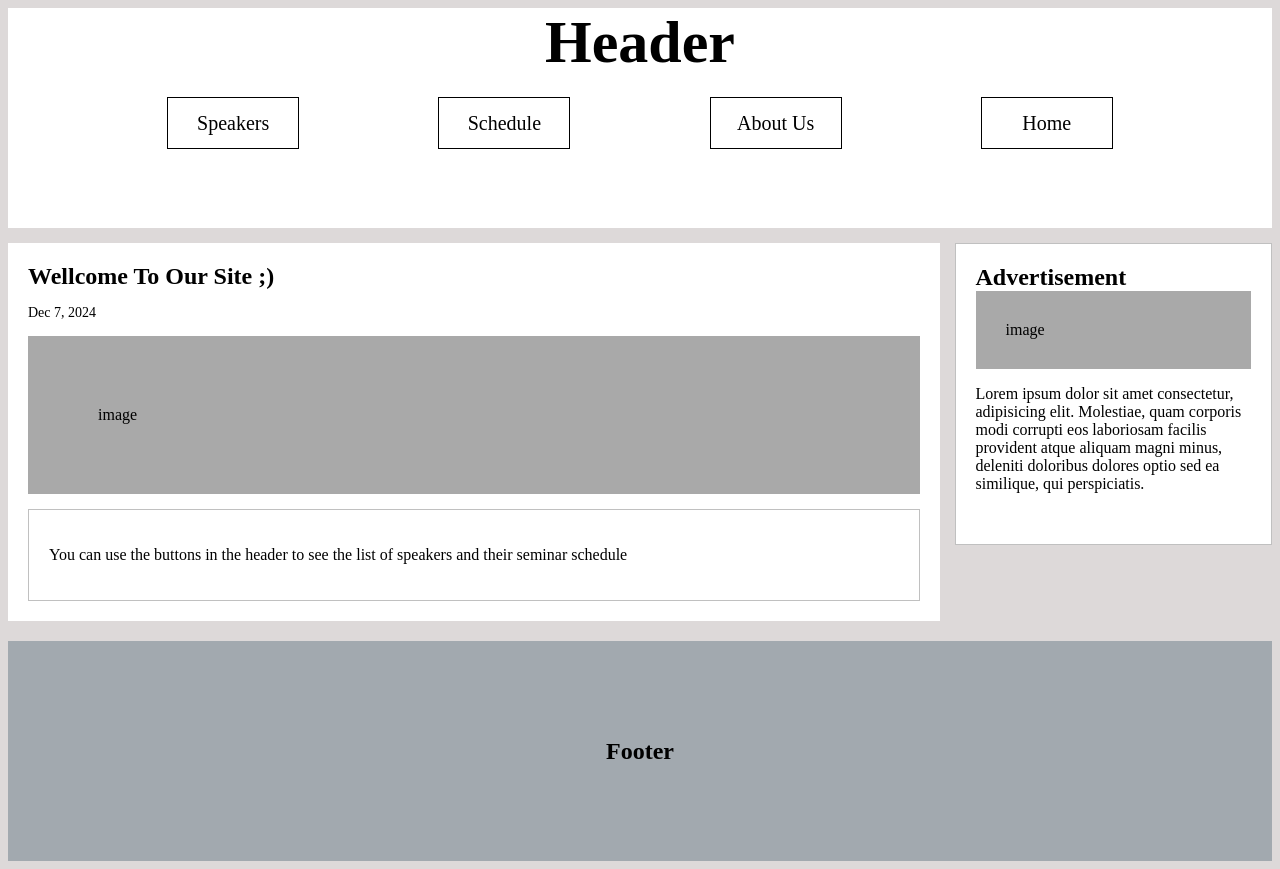
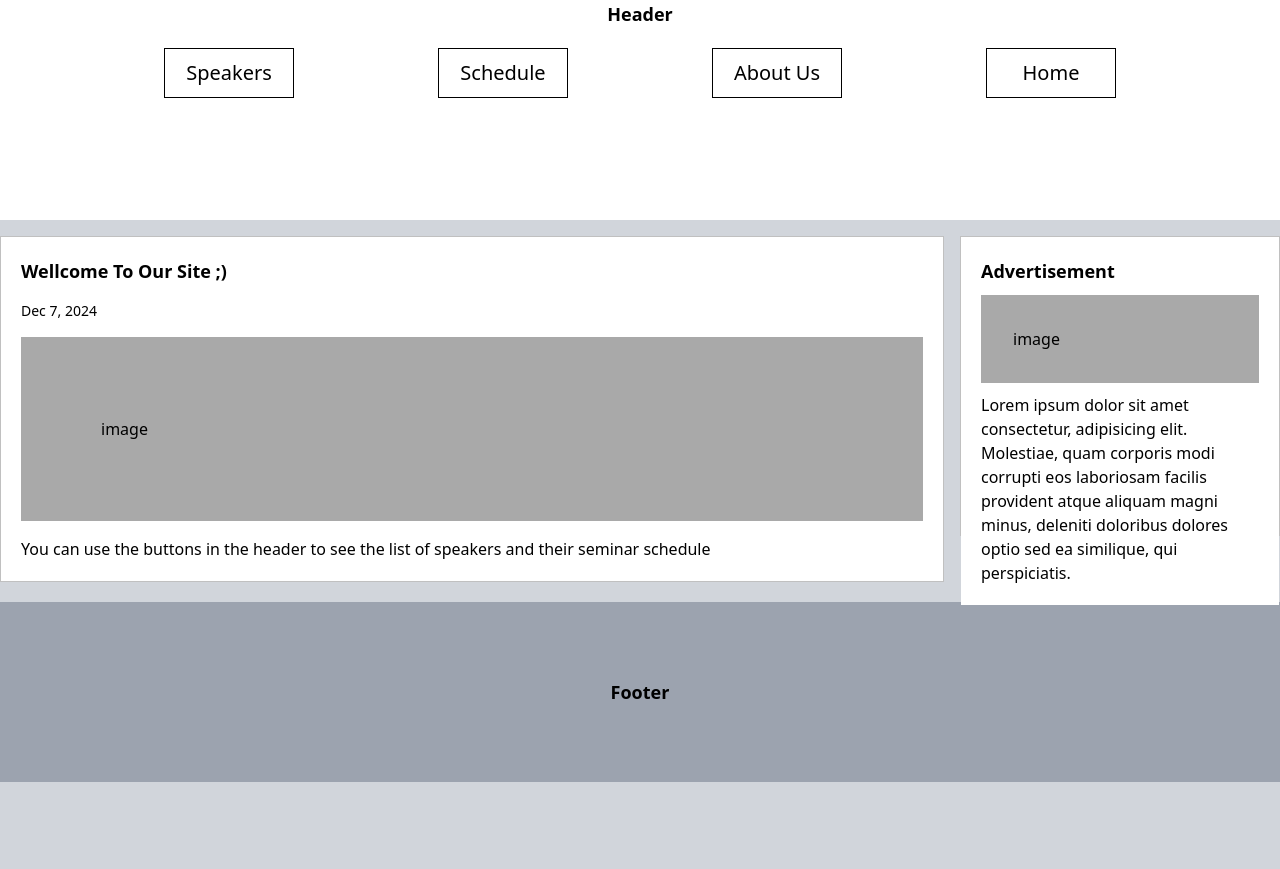
Before and after one commit to laaravel/git-test, a Next.js app: page / in a window 1280 px wide. After the commit the page ends 800 px from the top, so only its background shows below. Built offline with nearby package versions, Linux system fonts and the light colour scheme.

Commit message:
refactor: change the structure of basic css style to tailwind

```diff
--- a/app/about/page.jsx
+++ b/app/about/page.jsx
@@ -3,11 +3,11 @@ import React from 'react'
 const about = () => {
   return (
     <section>
-      <div className="box">
-        <div className="a-title">
+      <div className=" bg-bgGray m-5">
+        <div className=" bg-white text-center border border-solid border-silver border-b-0 p-5">
           <h2>About Us</h2>
         </div>
-        <div className="text">
+        <div className="bg-white p-5 border border-solid border-silver">
           <p>
             Lorem, ipsum dolor sit amet consectetur adipisicing elit. Nam tenetur dolor, perspiciatis excepturi vel vitae reprehenderit fugiat fuga temporibus deserunt voluptate, iste expedita velit quam mollitia recusandae harum, nulla minus.
           </p>
--- a/app/not-found.jsx
+++ b/app/not-found.jsx
@@ -2,7 +2,7 @@ import React from 'react'
 
 const notFound = () => {
   return (
-    <div className='erBox'>
+    <div className='flex justify-center items-center flex-col h-[400px] bg-bgErr text-bgText'>
       <h2 className='erTitle'>Page not found</h2>
       <p className='erText'>Could not find request resourCe</p>
     </div>
--- a/app/page.jsx
+++ b/app/page.jsx
@@ -1,13 +1,13 @@
 
 const Home = () => {
     return (
-      <section className="home">
-        <div className="sidebar-right">
-          <div className="ad-box">
-            <div className="ad-title">
+      <section className="flex flex-row-reverse">
+        <div className="w-3/12 mt-4 border border-solid border-silver h-[300px] bg-white">
+          <div className="bg-white p-5 ">
+            <div className="mb-2.5">
               <h2>Advertisement</h2>
             </div>
-            <div className="fake-img">
+            <div className="bg-darkgray p-8 mb-2.5">
               image
             </div>
             <div className="ad-text">
@@ -18,15 +18,15 @@ const Home = () => {
 
           </div>
         </div>
-        <div className="sidebar-left">
-          <div className="box-l">
-            <div className="title">
+        <div className="w-9/12 mt-4 ">
+          <div className=" bg-white border border-solid border-silver p-5 mr-4 mb-5">
+            <div className="mb-4">
               <h2>Wellcome To Our Site ;)</h2>
             </div>
-            <div className="date">
+            <div className="text-sm mb-4">
               Dec 7, 2024
             </div>
-            <div className="fake-img">
+            <div className="bg-darkgray p-20 mb-4">
               image
             </div>
             <div className="text">
--- a/app/speaker/[singleSpeaker]/page.jsx
+++ b/app/speaker/[singleSpeaker]/page.jsx
@@ -21,12 +21,12 @@ const Speaker = ({ params }) => {
 
   return (
     <div>
-      <h1 className="userSpeakTitle">{post.schedule}</h1>
-      <div className="userCard">
-        <div className="userProfile">
-          <span className="img">{post.profile}</span>
+      <h1 className="text-center m-2">{post.schedule}</h1>
+      <div className="flex h-[180px] m-5 p-5 border border-solid border-silver bg-white">
+        <div className="w-[150px] h-[140px] bg-darkgray rounded-full text-center">
+          <span className="flex justify-center items-center mt-12">{post.profile}</span>
         </div>
-        <div className="des">
+        <div className="flex items-center flex-wrap w-10/12 p-5">
           <h4 className="userName">{post.name}</h4>
           <div className="lectureDetails">
             {post.lecture}
--- a/components/Footer.jsx
+++ b/components/Footer.jsx
@@ -1,6 +1,6 @@
 const Footer = () => {
     return (
-        <footer className="footer">
+        <footer className="flex justify-center items-center text-black p-5 text-center bg-gray-400 h-[180px]">
             <h2>Footer</h2>
         </footer>
     )
--- a/components/Header.jsx
+++ b/components/Header.jsx
@@ -2,19 +2,19 @@ import Link from "next/link";
 
 const Header = () => {
   return (
-    <nav className="header">
+    <nav id="header" className=" text-black bg-white h-[220px] text-3xl text-center">
       <h2>Header</h2>
-      <div className="links">
-        <div className="btnITem">
+      <div className="links flex justify-evenly m-5">
+        <div className="text-xl">
           <Link className="btnLink" href='/speaker'>Speakers</Link>
         </div>
-        <div className="btnITem">
+        <div className="text-xl">
           <Link className="btnLink" href='/schedule'>Schedule</Link>
         </div>
-        <div className="btnITem">
+        <div className="text-xl">
           <Link className="btnLink" href='/about'>About Us</Link>
         </div>
-        <div className="btnITem">
+        <div className="text-xl">
           <Link className="btnLink" href='/'>Home</Link>
         </div>
       </div>
--- a/styles/style.css
+++ b/styles/style.css
@@ -1,167 +1,38 @@
-body{
-    background-color: rgb(221, 217, 217);
+@tailwind base;
+@tailwind components;
+@tailwind utilities;
+
+@layer base {
+    body {
+        @apply bg-gray-300
+    }
+
+    h1 {
+        @apply m-1 text-xl font-bold
     }
     h2 {
-    margin: 0;
+        @apply m-0 text-lg font-bold
     }
-/*************** header *****************/
-.header{
-    color: black;
-    text-align: center;
-    background-color: white !important;
-    height: 220px;
-    font-size: 40px;
+
+    h4 {
+        @apply m-0 text-lg font-bold
     }
-.links {
-    display: flex;
-    justify-content: space-evenly;
-    margin: 20px;
+    /**********tabel***********/
+    table {
+        @apply font-serif border-collapse w-full my-2.5
+
     }
-.btnITem {
-    font-size: 20px;
-    text-align: center;
+    td, th {
+        @apply text-left border border-solid border-gray-400 p-2
     }
+    tr:nth-child(even) {
+        @apply bg-white
+    }
+    /***********header**************/
     .btnLink {
-    width: 130px;
-    height: 50px;
-    display: flex;
-    align-items: center;
-    justify-content: center;
-    color: black;
-    border: 1px solid black;
-    text-decoration: none;
+        @apply w-[130px] h-[50px] flex items-center justify-center text-black border border-solid border-black no-underline
     }
     .btnLink:hover {
-    color: rgb(77, 73, 100);
-    border: 1px solid rgb(77, 73, 100);
+        @apply text-purple-300 border border-solid border-purple-300
     }
-/********************* footer**********************/
-.footer{
-    color: black;
-    padding: 20px;
-    text-align: center;
-    background-color: rgb(162, 169, 175) !important;
-    height: 180px;
-    display: flex;
-    justify-content: center;
-    align-items: center;
 }
-/******************home******************/
-.home {
-    display: flex;
-    flex-direction: row-reverse;
-}
-.sidebar-right{
-    width: 25%;
-    margin-top:15px;
-    border: 1px solid silver;
-    height: 300px;
-    background-color: white !important;
-
-}
-.ad-box{
-    background-color: white;
-    padding:20px;
-}
-.ad-box .title{
-    margin-bottom: 10px;
-}
-.ad-box .fake-img{
-    background-color: darkgrey;
-    padding:30px;
-    margin-bottom: 10px;
-}
-.sidebar-left{
-    width: 75%;
-    margin-top: 15px;
-}
-.box-l{
-    background-color: white;
-    padding:20px;
-    margin-right:15px;
-    margin-bottom: 20px;
-
-}
-.box-l .title{
-    margin-bottom: 15px;
-}
-.box-l .date{
-    font-size: 14px;
-    margin-bottom: 15px;
-}
-.box-l .fake-img{
-    background-color: darkgrey;
-    padding: 70px;
-    margin-bottom: 15px;
-}
-/*************speaker **************/
-.userSpeakTitle {
-    text-align: center;
-}
-.userCard {
-    display: flex;
-    height: 180px;
-    margin: 0 0 25px 0;
-}
-.userProfile {
-    position: relative;
-    width: 15%;
-    background-color: darkgray;
-    border-radius: 50%;
-    text-align: center;
-}
-.userProfile span {
-    position: absolute;
-    top: 45%;
-    left: 40%;
-}
-.des {
-    display: flex;
-    align-items: center;
-    flex-wrap: wrap;
-    width: 85%;
-    padding: 20px;
-}
-/**********err**************/
-.erBox {
-    display: flex;
-    justify-content: center;
-    align-items: center;
-    flex-flow: column;
-    height: 400px;
-    background-color: rgb(77, 73, 100);
-    color: rgb(252, 252, 252);
-}
-/*******************tabel***********************/
-table {
-    font-family: arial, sans-serif;
-    border-collapse: collapse;
-    width: 100%;
-    margin: 10px 0;
-  }
-  td, th {
-    border: 1px solid #dddddd;
-    text-align: left;
-    padding: 8px;
-  }
-  tr:nth-child(even) {
-    background-color: white;
-  }
-/**************about*********************/
-.box {
-    background-color: #dddddd;
-    margin: 20px;
-}
-.a-title {
-    background-color: white;
-    text-align: center;
-    border: 1px solid silver;
-    border-bottom: none;
-    margin-bottom: none;
-    padding: 15px;
-}
-.text {
-    background-color: white;
-    padding: 20px;
-    border: 1px solid silver;
-}
--- a/tailwind.config.js
+++ b/tailwind.config.js
@@ -1,18 +1,23 @@
 /** @type {import('tailwindcss').Config} */
 module.exports = {
   content: [
+    "./app/**/*.{js,ts,jsx,tsx,mdx}",
     "./pages/**/*.{js,ts,jsx,tsx,mdx}",
     "./components/**/*.{js,ts,jsx,tsx,mdx}",
-    "./app/**/*.{js,ts,jsx,tsx,mdx}",
+
+    // Or if using `src` directory:
+    "./src/**/*.{js,ts,jsx,tsx,mdx}",
   ],
   theme: {
     extend: {
-      backgroundImage: {
-        "gradient-radial": "radial-gradient(var(--tw-gradient-stops))",
-        "gradient-conic":
-          "conic-gradient(from 180deg at 50% 50%, var(--tw-gradient-stops))",
-      },
+      colors : {
+        silver: 'silver',
+        darkgray: 'darkgray',
+        bgErr: 'rgb(77, 73, 100)',
+        bgText: 'rgb(252, 252, 252)',
+        bgGray: '#dddddd'
+      }
     },
   },
   plugins: [],
-};
+}
```
Also changed, not shown: package.json (+5 -5 lines), 1 other file (tests, documents, lock files or other folders). Lines whose indentation alone changed are shown as unchanged.
